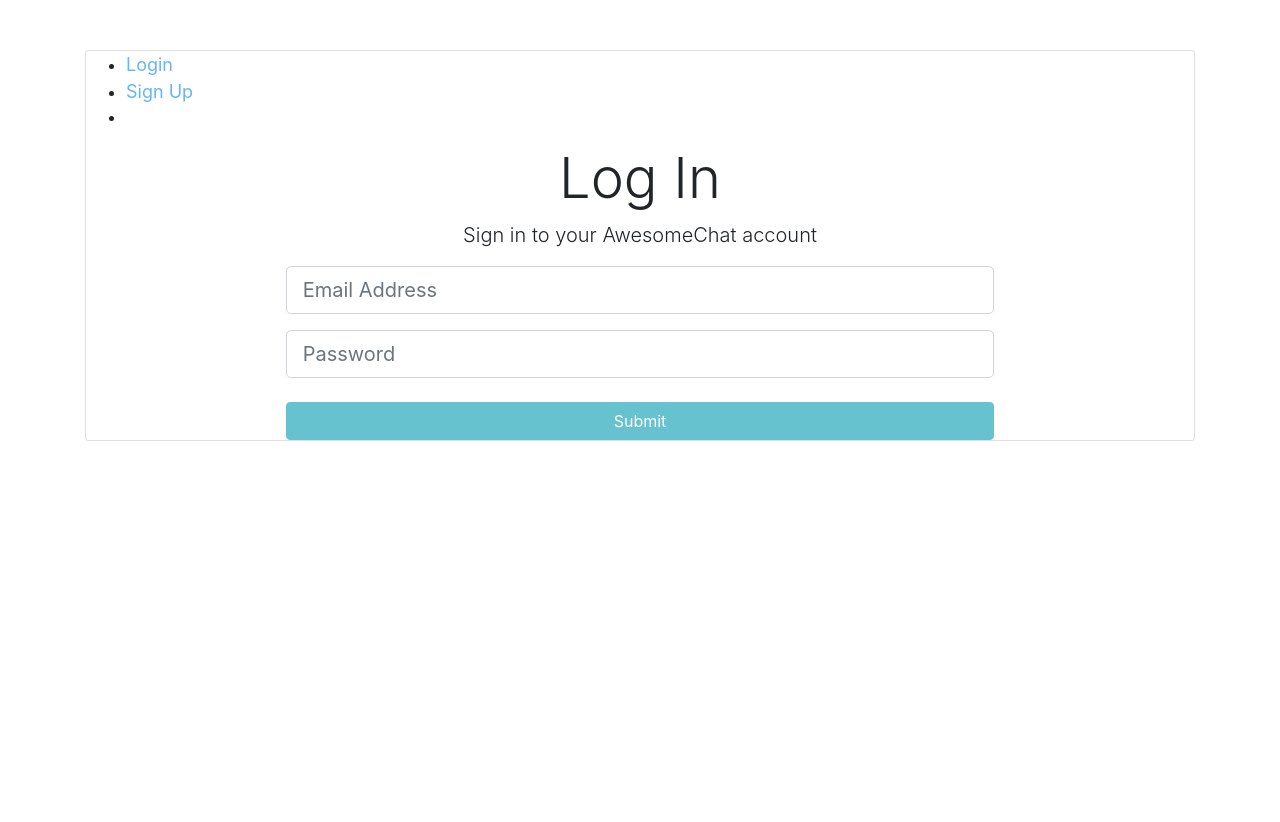
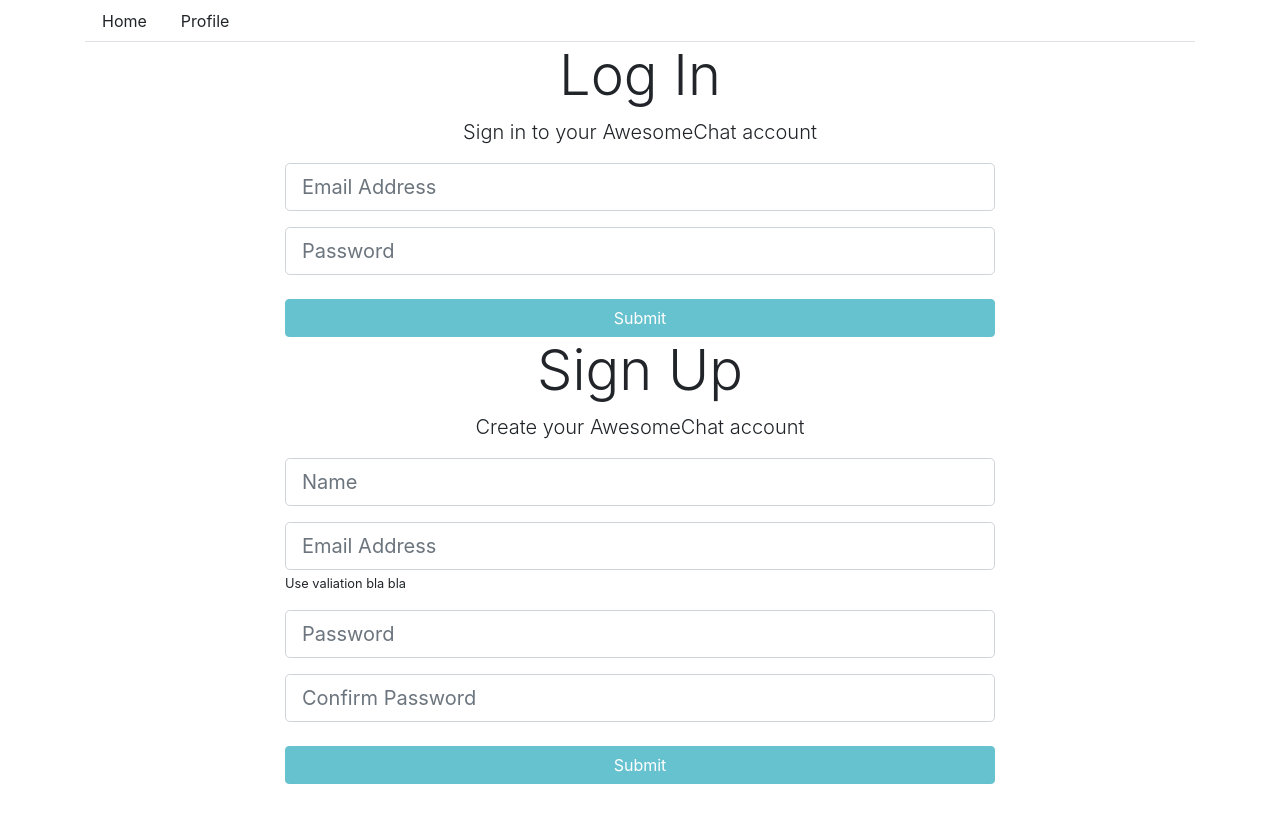
Before and after one commit to hmatwiejczyk/awesomechat-fe, an Angular app: page / in a window 1280 px wide. Shown: the top 822 px of the page. After the commit the page ends 800 px from the top, so only its background shows below. Built offline with nearby package versions, Linux system fonts and the light colour scheme.

Commit message:
working on tabs component - base setup

```diff
--- a/angular.json
+++ b/angular.json
@@ -27,7 +27,7 @@
               "src/assets/scss/bootstrap.scss",
               "src/styles.scss"
             ],
-            "scripts": ["./node_modules/materialize-css/dist/js/materialize.js"]
+            "scripts": []
           },
           "configurations": {
             "production": {
--- a/src/app/app.component.ts
+++ b/src/app/app.component.ts
@@ -5,6 +5,4 @@ import { Component } from '@angular/core';
   templateUrl: './app.component.html',
   styleUrls: ['./app.component.scss']
 })
-export class AppComponent {
-  title = 'awesomechat';
-}
+export class AppComponent {}
--- a/src/app/components/auth-tabs/auth-tabs.component.html
+++ b/src/app/components/auth-tabs/auth-tabs.component.html
@@ -1,31 +1,16 @@
-<div class="card-panel blue bodyDiv">
-  <div class="container bodyContainer">
-    <div class="row">
-      <div class="col s12">
-        <div class="card">
-          <div class="card-tabs">
-            <ul class="tabs tabs-fixed-width">
-              <li class="tab">
-                <a href="#login"
-                  class="active">Login</a>
-              </li>
-              <li class="tab">
-                <a href="#signup">Sign Up
-                </a>
-              </li>
-            </ul>
-          </div>
-          <div class="card-content">
-            <div id="login">
-              <app-login></app-login>
-            </div>
-            <div id="signup">
-              <app-signup></app-signup>
-            </div>
-          </div>
+<div class="container">
+  <div class="row">
+    <div class="col-xl-12">
+      <nav>
+        <div class="nav nav-tabs">
+          <a class="nav-item nav-link">Home</a>
+          <a class="nav-item nav-link">Profile</a>
         </div>
+      </nav>
+      <div class="tab-content">
+        <app-login></app-login>
+        <app-signup></app-signup>
       </div>
-
     </div>
   </div>
 </div>
--- a/src/app/components/auth-tabs/auth-tabs.component.ts
+++ b/src/app/components/auth-tabs/auth-tabs.component.ts
@@ -1,5 +1,4 @@
 import { Component, OnInit } from '@angular/core';
-import * as M from 'materialize-css';
 
 @Component({
   selector: 'app-auth-tabs',
@@ -9,9 +8,6 @@ import * as M from 'materialize-css';
 export class AuthTabsComponent implements OnInit {
   constructor() {}
 
-  ngOnInit() {
-    const tabs = document.querySelector('.tabs');
-    M.Tabs.init(tabs, {});
-  }
+  ngOnInit() {}
 
 }
```
